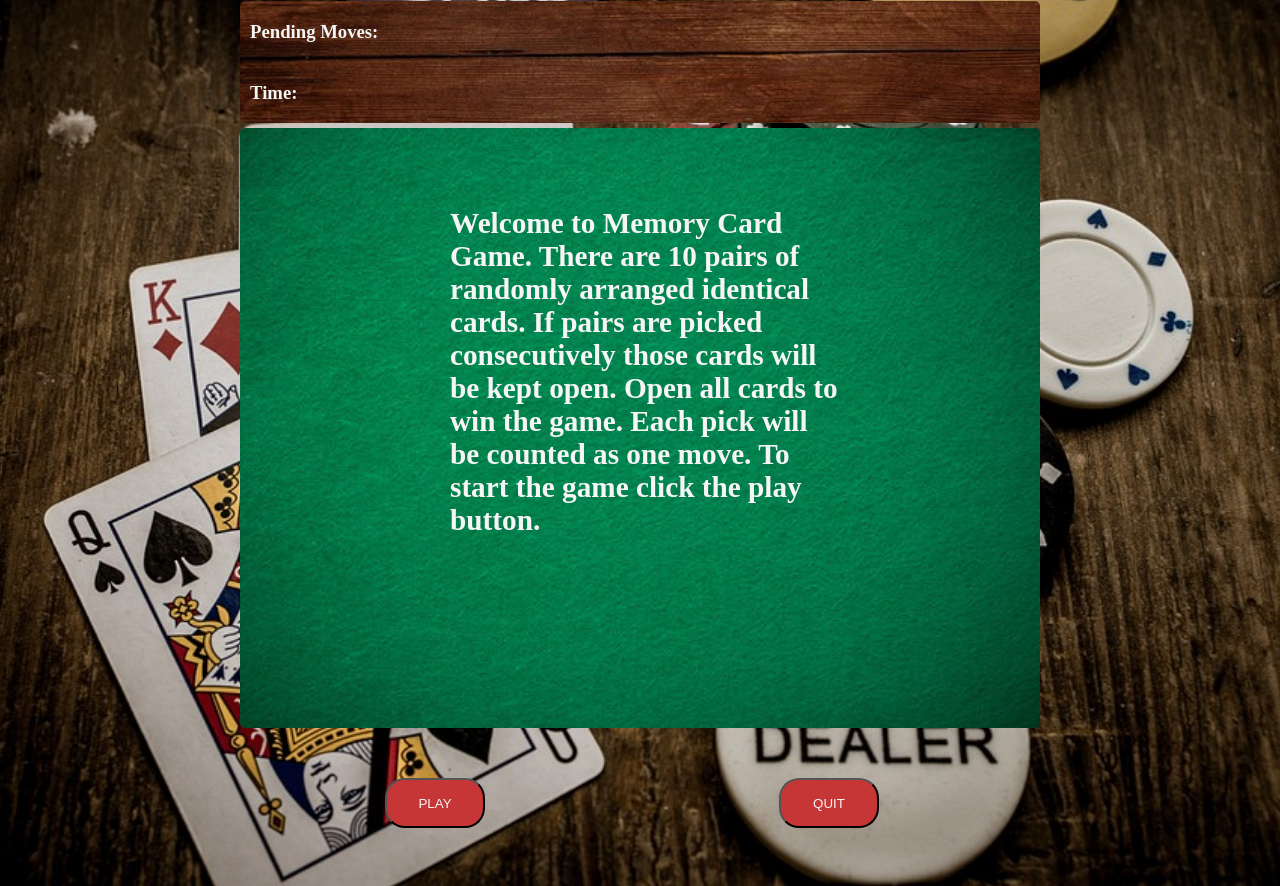
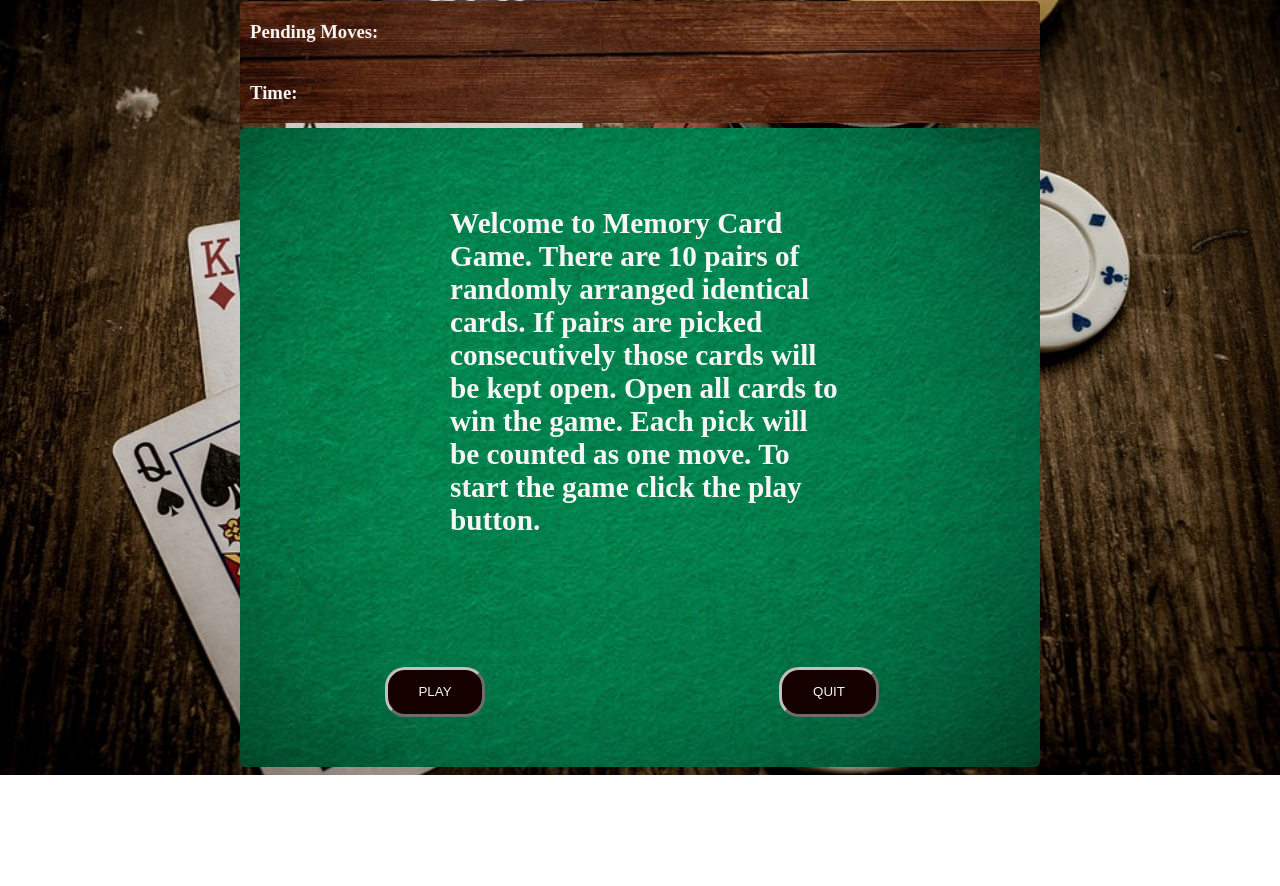
Before and after one commit to shibinjohn88/NYU-Project-Game, a plain HTML site: page index.html in a window 1280 px wide. Shown: the part 79-965 px from the top of the page. After the commit the page ends 854 px from the top, so only its background shows below. Drawn offline with Linux system fonts and the light colour scheme.

Commit message:
UI button position changed

```diff
--- a/add.css
+++ b/add.css
@@ -78,9 +78,11 @@ button {
   height: 50px;
   width: 100px;
   margin: 50px 145px;
-  background-color: rgb(199, 54, 54);
+  background-color: rgb(22, 1, 1);
   color:whitesmoke;
   border-radius: 20px;
+  border-color: silver;
+  border-width: 3px;
   cursor: pointer;
   display: inline-block;
 }
--- a/index.html
+++ b/index.html
@@ -24,10 +24,10 @@
 
 
             </div>
+            <button id="play">PLAY</button>
+            <button id="quit">QUIT</button>
+        </div>
 
-        </div>
-        <button id="play">PLAY</button>
-        <button id="quit">QUIT</button>
     </div>
     <script src="script.js"></script>
 
```
Also changed, not shown: README.md.
